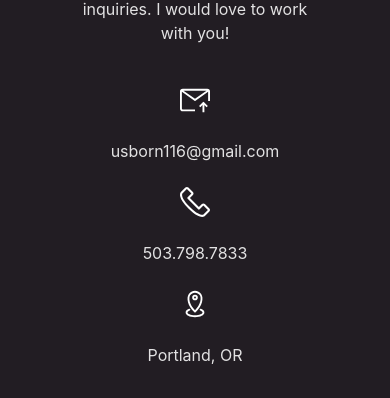
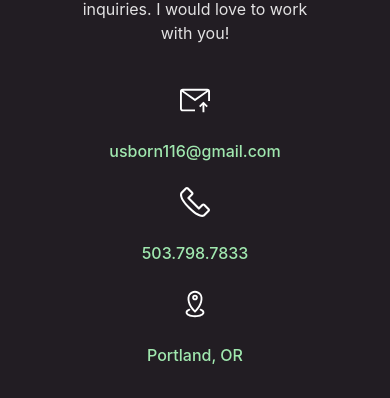
Before and after one commit to usborn116/portfolio, a React (Vite) app: page / in a window 390 px wide. Shown: the part 777-1175 px from the top of the page. Built offline with nearby package versions, Linux system fonts and the light colour scheme.

Commit message:
added mailto, phone, and location links

```diff
--- a/src/Contact.jsx
+++ b/src/Contact.jsx
@@ -9,15 +9,17 @@ export const Contact = () => {
         <div className="contact">
             <div className="email icon">
                 <img src={emailLogo} className="logo" alt="email logo" />
-                <div className="email">usborn116@gmail.com</div>
+                <div className="email"><a href="mailto:usborn116@gmail.com">usborn116@gmail.com</a></div>
             </div>
             <div className="phone icon">
             <img src={phoneLogo} className="logo" alt="phone logo" />
-            <div className="phone">503.798.7833</div>
+            <div className="phone"><a href="tel:503-798-7833">503.798.7833</a></div>
             </div>
             <div className="city icon">
                 <img src={locationLogo} className="logo" alt="location logo" />
-                <div className="city">Portland, OR</div>
+                <div className="city"><a href="https://maps.app.goo.gl/1QZB3RhB3Cy5pmgS8" target="_blank" rel="noreferrer">
+                    Portland, OR
+                </a></div>
             </div>
         </div>
     )
```
